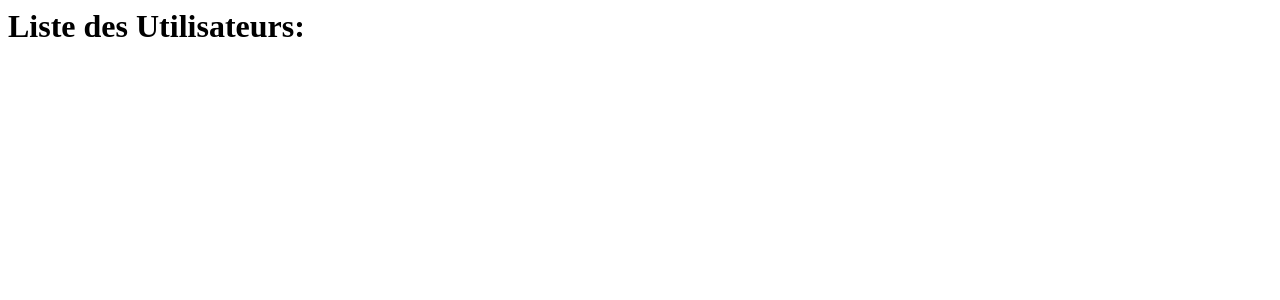
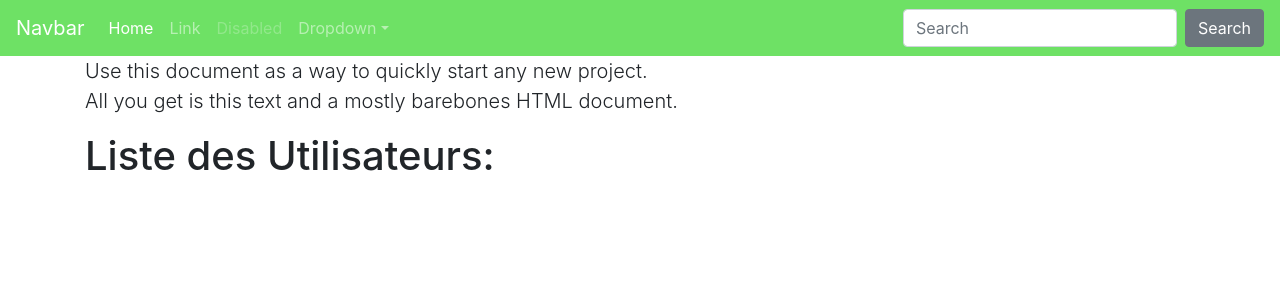
Before and after one commit to damonreborn/slamquizz, a Symfony app: template templates/user/user.html.twig in a window 1280 px wide. Shown: the top 300 px of the page. Run offline with Twig, Linux system fonts and the light colour scheme; the template is opened without the code that fills it, so the values that code supplies are empty; some libraries are stand-ins or nearby versions.

Commit message:
Push de fin de cours 30/09

```diff
--- a/src/Controller/UserController.php
+++ b/src/Controller/UserController.php
@@ -14,7 +14,7 @@ use Symfony\Component\HttpFoundation\Response;
 class UserController extends AbstractController{
 
 /**
- * @Route("/index", name="default_user")
+ * @Route("/index", name="index_user")
  */
 
 public function user()
--- a/templates/base.html.twig
+++ b/templates/base.html.twig
@@ -2,11 +2,55 @@
 <html>
     <head>
         <meta charset="UTF-8">
-        <title>{% block title %}Welcome!{% endblock %}</title>
-        {% block stylesheets %}{% endblock %}
+        <title>{% block title %}Bienvenue!{% endblock %}</title>
+        {% block stylesheets %}
+            <link rel="stylesheet" href="https://stackpath.bootstrapcdn.com/bootstrap/4.3.1/css/bootstrap.min.css" integrity="sha384-ggOyR0iXCbMQv3Xipma34MD+dH/1fQ784/j6cY/iJTQUOhcWr7x9JvoRxT2MZw1T" crossorigin="anonymous">
+            <script src="https://stackpath.bootstrapcdn.com/bootstrap/4.3.1/js/bootstrap.min.js" integrity="sha384-JjSmVgyd0p3pXB1rRibZUAYoIIy6OrQ6VrjIEaFf/nJGzIxFDsf4x0xIM+B07jRM" crossorigin="anonymous"></script>
+        {% endblock %}
     </head>
     <body>
-        {% block body %}{% endblock %}
+        <nav class="navbar navbar-expand-md navbar-dark fixed-top" style="background-color: #6EE165;">
+            <a class="navbar-brand" href="#">Navbar</a>
+            <button class="navbar-toggler" type="button" data-toggle="collapse" data-target="#navbarsExampleDefault" aria-controls="navbarsExampleDefault" aria-expanded="false" aria-label="Toggle navigation">
+                <span class="navbar-toggler-icon"></span>
+            </button>
+
+            <div class="collapse navbar-collapse" id="navbarsExampleDefault">
+                <ul class="navbar-nav mr-auto">
+                    <li class="nav-item active">
+                        <a class="nav-link" href="#">Home <span class="sr-only">(current)</span></a>
+                    </li>
+                    <li class="nav-item">
+                        <a class="nav-link" href="#">Link</a>
+                    </li>
+                    <li class="nav-item">
+                        <a class="nav-link disabled" href="#" tabindex="-1" aria-disabled="true">Disabled</a>
+                    </li>
+                    <li class="nav-item dropdown">
+                        <a class="nav-link dropdown-toggle" href="#" id="dropdown01" data-toggle="dropdown" aria-haspopup="true" aria-expanded="false">Dropdown</a>
+                        <div class="dropdown-menu" aria-labelledby="dropdown01">
+                            <a class="dropdown-item" href="#">Action</a>
+                            <a class="dropdown-item" href="#">Another action</a>
+                            <a class="dropdown-item" href="#">Something else here</a>
+                        </div>
+                    </li>
+                </ul>
+                <form class="form-inline my-2 my-lg-0">
+                    <input class="form-control mr-sm-2" type="text" placeholder="Search" aria-label="Search">
+                    <button class="btn btn-secondary my-2 my-sm-0" type="submit">Search</button>
+                </form>
+            </div>
+        </nav>
+
+        <main role="main" class="container">
+
+        <div class="starter-template">
+            <h1>Bootstrap starter template</h1>
+            <p class="lead">Use this document as a way to quickly start any new project.<br> All you get is this text and a mostly barebones HTML document.</p>
+            {% block body %}{% endblock %}
+        </div>
+
+        </main><!-- /.container -->
         {% block javascripts %}{% endblock %}
     </body>
 </html>
--- a/templates/default/index.html.twig
+++ b/templates/default/index.html.twig
@@ -17,5 +17,8 @@
         <li>Your template at <code><a href="{{ 'C:/wamp64/www/slamquizz/templates/default/index.html.twig'|file_link(0) }}">templates/default/index.html.twig</a></code></li>
         <button class="btn btn-primary">Se connecter</button>
     </ul>
+    <ul>
+        <li><a href="{{ url('index_user') }}">Liste des utilisateurs</li>
+    </ul>
 </div>
 {% endblock %}
--- a/templates/user/user.html.twig
+++ b/templates/user/user.html.twig
@@ -1,3 +1,9 @@
+{% extends 'base.html.twig' %}
+
+{% block title %}Liste des Utilisateurs !{% endblock %}
+
+{% block body %}
+
 <h1>Liste des Utilisateurs:</h1>
 
 <ul>
@@ -6,3 +12,4 @@
     <li> {{ user['first_name'] ~' '~ user['last_name']}} </li>
 {% endfor %}
 </ul>
+{% endblock %}
```
